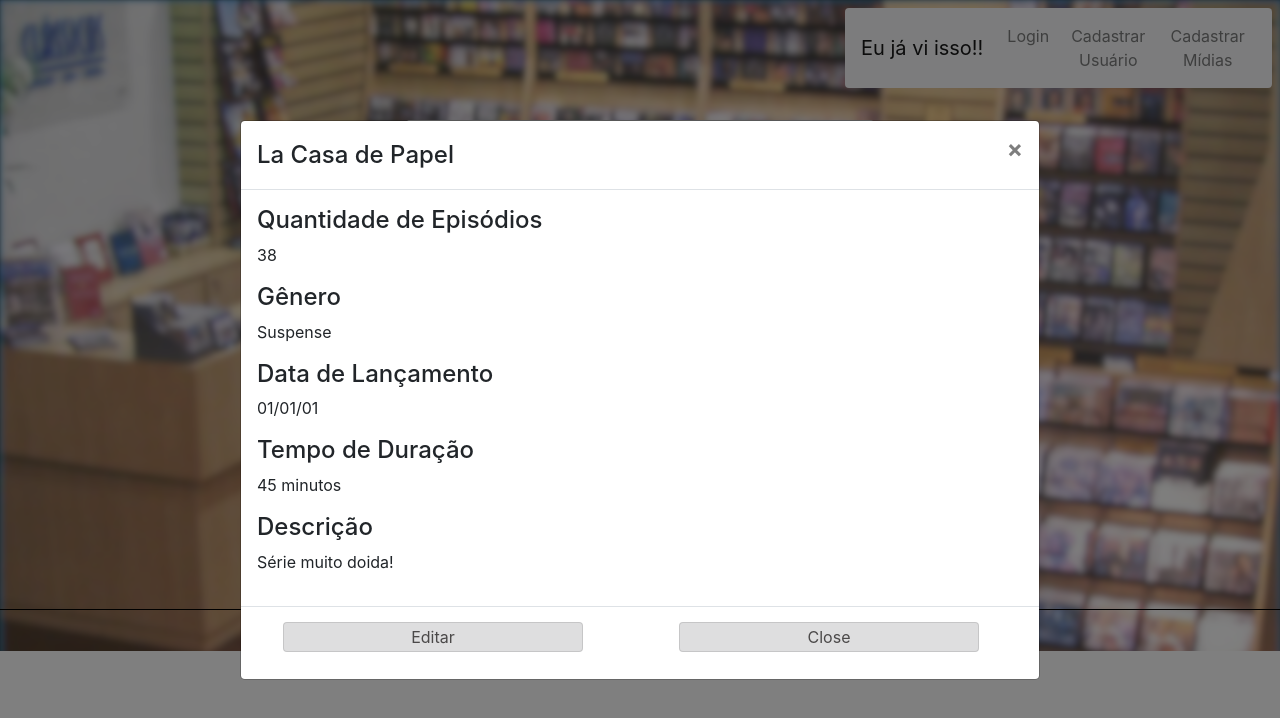
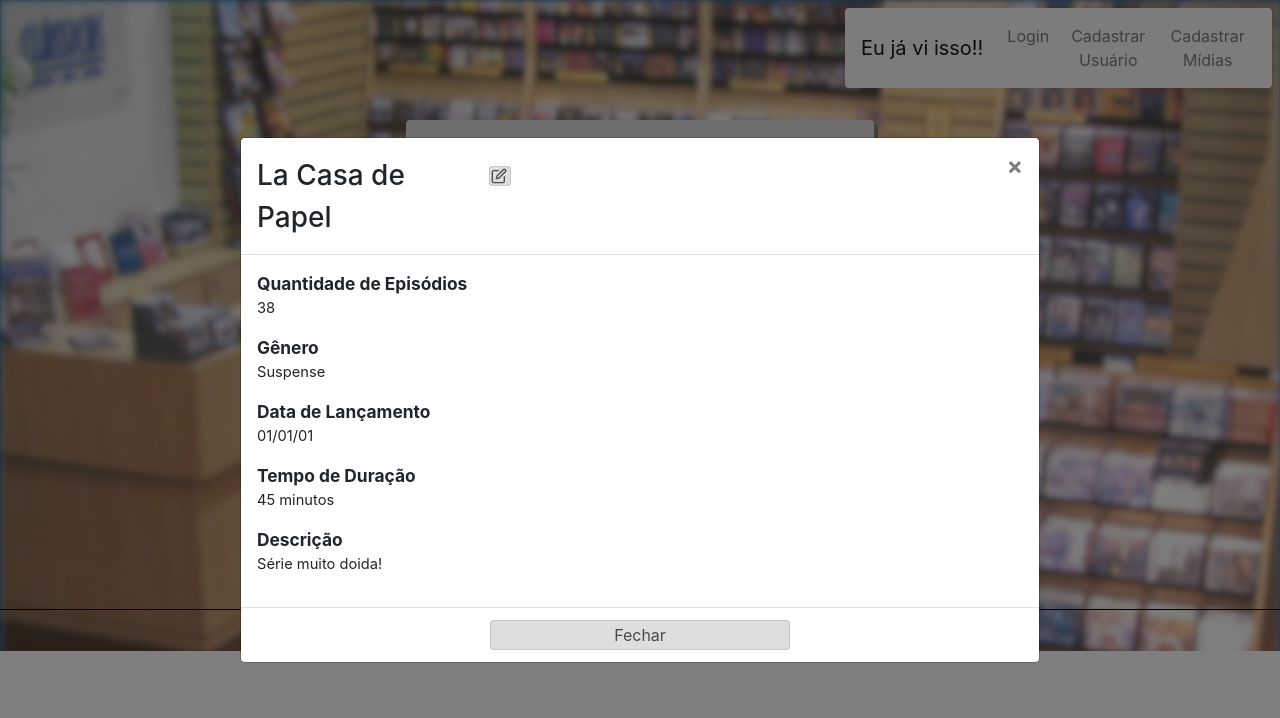
Before and after one commit to vitorHoller/projeto-trainee3, a React (Create React App) app in the folder Projeto/grupo3/: page /midias in a window 1280 px wide. Both pictures are taken after a click on the button "Clique Aqui". Shown: the top 718 px of the page. Built offline with nearby package versions, Linux system fonts and the light colour scheme.

Commit message:
mudanças na pag de listar midias/icone de editar

```diff
--- a/Projeto/grupo3/src/Pages/ListarMidias/listarMidias.css
+++ b/Projeto/grupo3/src/Pages/ListarMidias/listarMidias.css
@@ -46,3 +46,19 @@
 .batbaLM{
     margin-left: 25px;
 }
+.topicosdaMidia strong {
+    font-size: 13pt;
+}
+.topicosdaMidia p {
+    font-size:11pt;
+}
+.iconedeEditar {
+    padding: 1px;
+    height: 5%;
+    width: 8%;
+    margin-top: 12px;
+}
+#contained-modal-title-vcenter {
+    display: flex;
+    font-size: 21pt;
+}
--- a/Projeto/grupo3/src/Pages/ListarMidias/listarMidias.js
+++ b/Projeto/grupo3/src/Pages/ListarMidias/listarMidias.js
@@ -2,6 +2,7 @@
 import './listarMidias.css'
 import { Table, Nav, NavDropdown, Navbar, FormControl, Modal, Button } from 'react-bootstrap'
 import 'bootstrap/dist/css/bootstrap.min.css'
+import { FiEdit } from 'react-icons/fi'
 
 function MyVerticallyCenteredModal(props) {
 
@@ -18,33 +19,35 @@
 
                 <Modal.Title id="contained-modal-title-vcenter">
                     La Casa de Papel
+                    <Button className='iconedeEditar d-flex ml-1 btn-sm'>
+                        <FiEdit size={16} />
+                    </Button>
                 </Modal.Title>
 
             </Modal.Header>
 
-            <Modal.Body>
+            <Modal.Body className='topicosdaMidia'>
 
-                <h4>Quantidade de Episódios</h4>
+                <strong>Quantidade de Episódios</strong>
                 <p>38</p>
 
-                <h4>Gênero</h4>
+                <strong>Gênero</strong>
                 <p>Suspense</p>
 
-                <h4>Data de Lançamento</h4>
+                <strong>Data de Lançamento</strong>
                 <p>01/01/01</p>
 
-                <h4>Tempo de Duração</h4>
+                <strong>Tempo de Duração</strong>
                 <p>45 minutos</p>
 
-                <h4>Descrição</h4>
+                <strong>Descrição</strong>
                 <p>Série muito doida!</p>
 
             </Modal.Body>
 
             <Modal.Footer>
 
-                <Button className = 'mr-5'>Editar</Button>
-                <Button className = 'ml-5 mr-5' onClick={props.onHide}>Close</Button>
+                <Button className='m-auto' onClick={props.onHide}>Fechar</Button>
 
             </Modal.Footer>
 
@@ -82,11 +85,11 @@
 
             </div>
 
-            <div className = 'mt-3'>
+            <div className='mt-3'>
 
                 <h1 className='titulo p-3 pr-5 pl-5 rounded ml-auto mr-auto m-3 mb-4'>Mídias cadastradas</h1>
 
-                <div className = 'tabelaheight mr-auto ml-auto'>
+                <div className='tabelaheight mr-auto ml-auto'>
 
                     <Table striped bordered variant='dark'>
 
```
Lines whose indentation alone changed are shown as unchanged.
